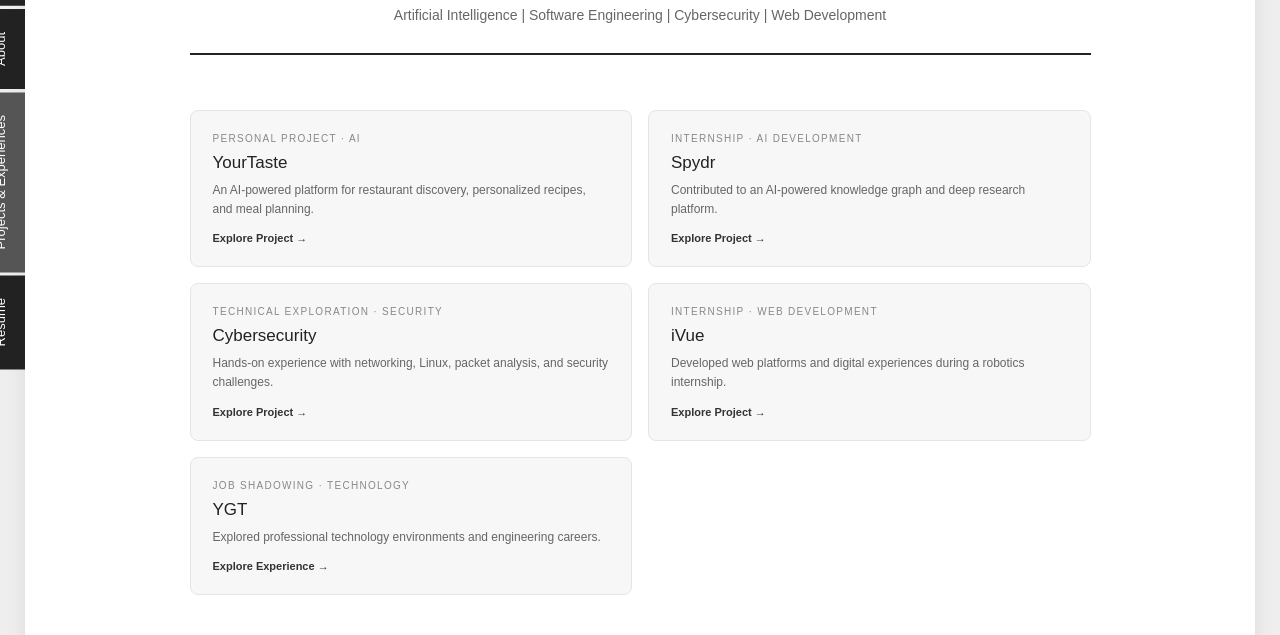
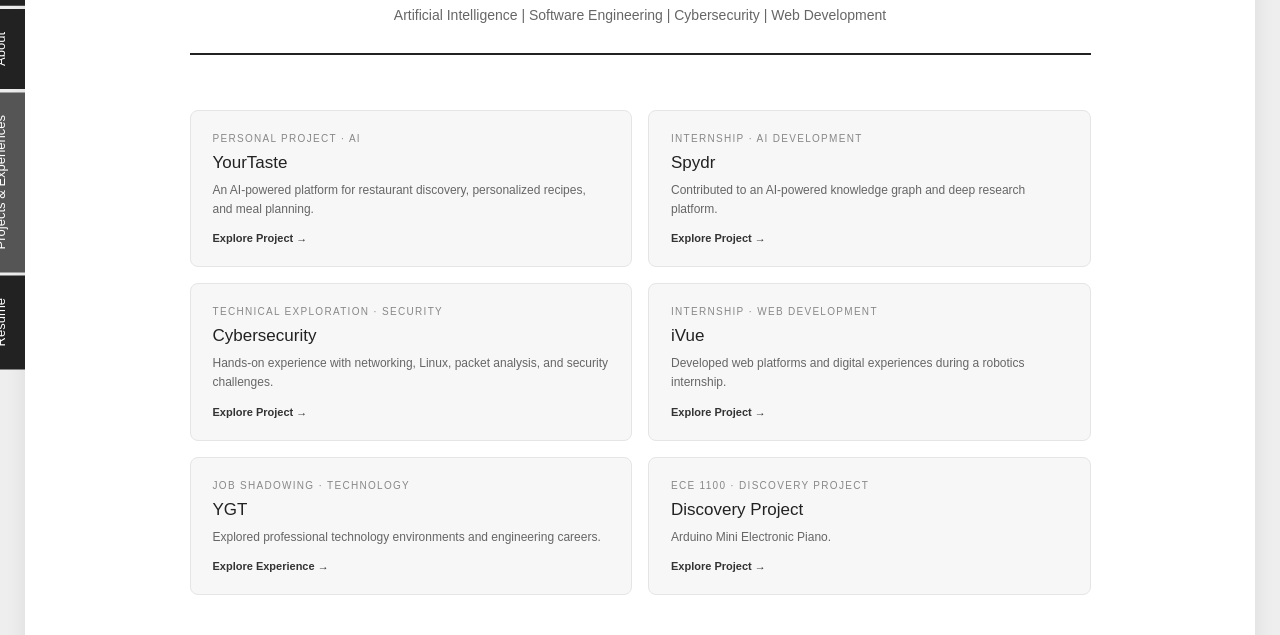
Before and after one commit to Flowers24081/pkrishna, a plain HTML site: page projects.html in a window 1280 px wide. Shown: the part 165-800 px from the top of the page. Drawn offline with Linux system fonts and the light colour scheme.

Commit message:
Update projects.html

```diff
--- a/projects.html
+++ b/projects.html
@@ -388,6 +388,13 @@ hr {
         <h3>YGT</h3>
         <p>Explored professional technology environments and engineering careers.</p>
         <div class="project-card-link">Explore Experience →</div>
+    </a>
+
+    <a href="#discovery-project" class="project-card">
+    <div class="project-card-category">ECE 1100 · Discovery Project</div>
+    <h3>Discovery Project</h3>
+    <p>Arduino Mini Electronic Piano.</p>
+    <div class="project-card-link">Explore Project →</div>
     </a>
 
 </div>
```
